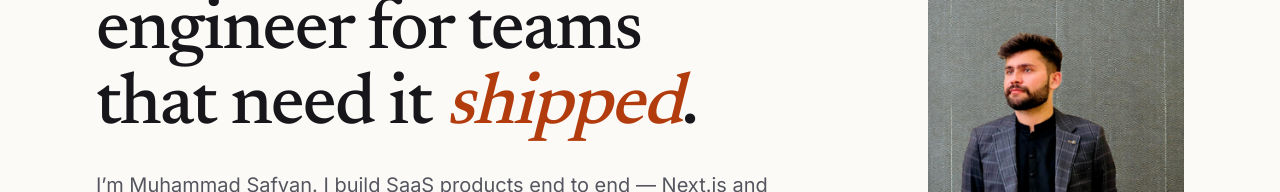
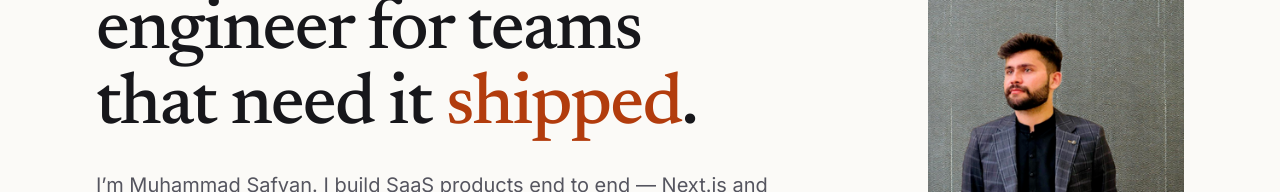
Before and after one commit to MSafyan/portfolio, a Next.js app: page / in a window 1280 px wide. Shown: the part 279-471 px from the top of the page. Built offline with nearby package versions, Linux system fonts and the light colour scheme.

Commit message:
perf: drop the italic serif cut
The one italic word in the hero cost a third font file on first load.

```diff
--- a/app/layout.tsx
+++ b/app/layout.tsx
@@ -8,12 +8,7 @@ import { SITE } from "@/lib/site";
 import "./globals.css";
 
 const inter = Inter({ subsets: ["latin"], variable: "--font-inter", display: "swap" });
-const newsreader = Newsreader({
-  subsets: ["latin"],
-  variable: "--font-newsreader",
-  display: "swap",
-  style: ["normal", "italic"],
-});
+const newsreader = Newsreader({ subsets: ["latin"], variable: "--font-newsreader", display: "swap" });
 
 export const metadata: Metadata = {
   metadataBase: new URL(SITE.url),
--- a/app/page.tsx
+++ b/app/page.tsx
@@ -47,7 +47,7 @@ export default function Home() {
           <div className="max-w-3xl">
             <Eyebrow>Available for new projects</Eyebrow>
             <h1 className="mt-5 font-serif text-[2.6rem] leading-[1.05] font-medium tracking-tight text-balance sm:text-6xl lg:text-7xl">
-              Full-stack, AI and data engineer for teams that need it <em className="text-accent">shipped</em>.
+              Full-stack, AI and data engineer for teams that need it <span className="text-accent">shipped</span>.
             </h1>
             <p className="mt-6 max-w-2xl text-lg leading-relaxed text-muted text-pretty sm:text-xl">
               I&rsquo;m {SITE.name}. I build SaaS products end to end — Next.js and Node.js apps, AI features on
```
